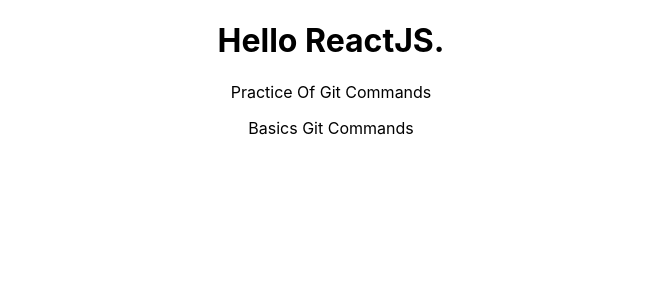
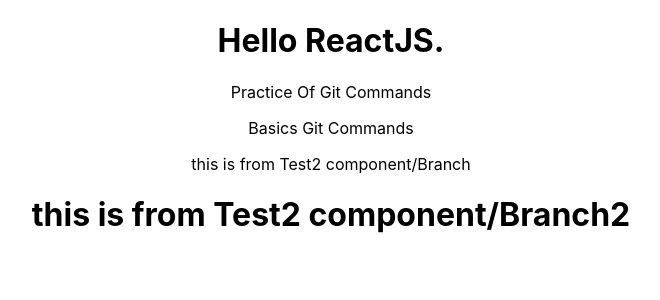
Before and after one commit to Aniketdhage/gitpractice, a React (Create React App) app: page / in a window 1280 px wide. Shown: the top 300 px of the page, without its empty margins (309-969 px from the left). Built offline with nearby package versions, Linux system fonts and the light colour scheme.

Commit message:
added div and p tag to test2

```diff
--- a/src/App.js
+++ b/src/App.js
@@ -1,5 +1,6 @@
 import "./App.css";
 import GitComponent from "./GitFolderComp/GitComponent";
+import Test2 from "./GitFolderComp/test2";
 
 function App() {
   return (
@@ -7,6 +8,7 @@
       <h1>Hello ReactJS.</h1>
       <p>Practice Of Git Commands</p>
       <GitComponent />
+      <Test2 />
     </div>
   );
 }
--- a/src/GitFolderComp/test2.js
+++ b/src/GitFolderComp/test2.js
@@ -1,7 +1,16 @@
 import React from "react";
 
 const Test2 = () => {
-  return <div>this is from Test2 component/Branch</div>;
+  return (
+    <div>
+      <div>
+        <div>
+          <p>this is from Test2 component/Branch</p>
+          <h1>this is from Test2 component/Branch2</h1>
+        </div>
+      </div>
+    </div>
+  );
 };
 
 export default Test2;
```
